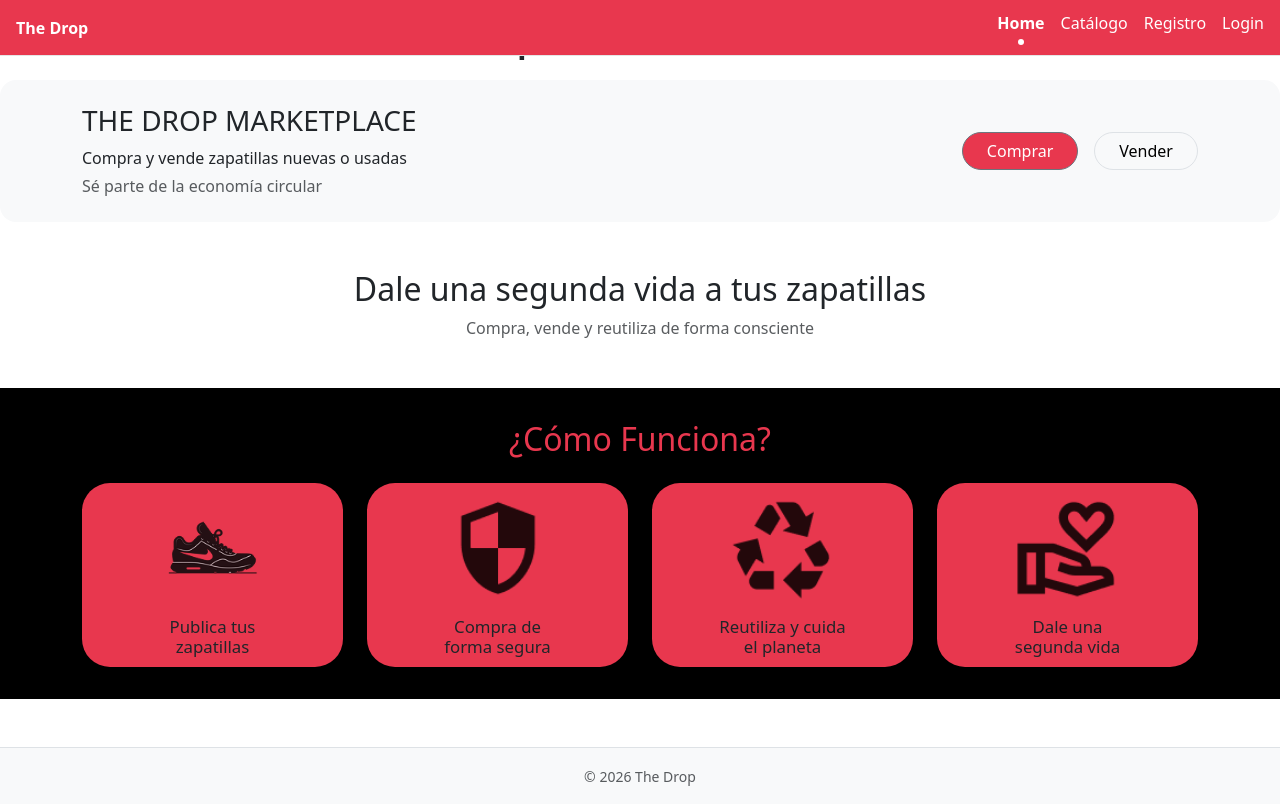
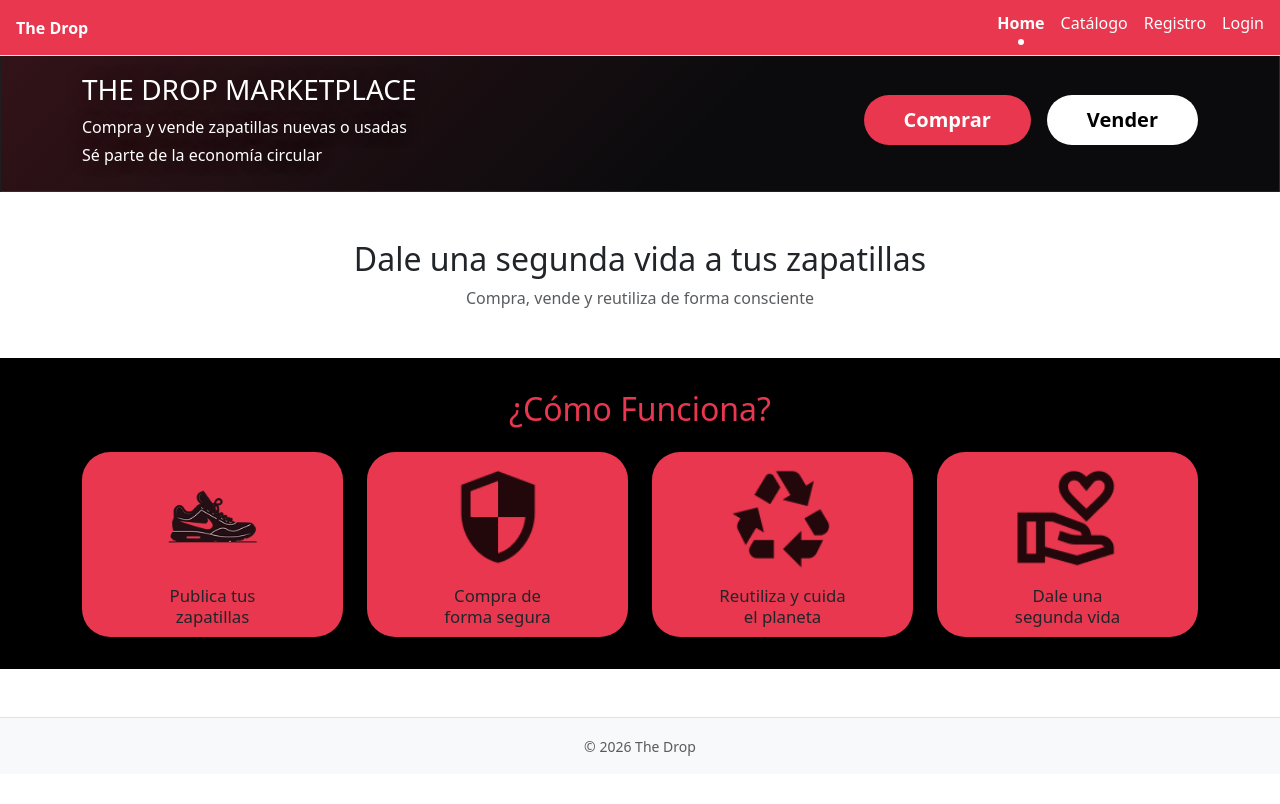
Before and after one commit to yellow-23/the-drop, a React (Vite) app in the folder frontend/: page / in a window 1280 px wide. Built offline with nearby package versions, Linux system fonts and the light colour scheme.

Commit message:
Avance home y sus componentes

```diff
--- a/frontend/src/Components/HeroCTA.css
+++ b/frontend/src/Components/HeroCTA.css
@@ -1,4 +1,25 @@
-.button-cta-hero{
-	background-color: #E8374E;
-	color: #fff;
+.bg-hero-cta{
+ background:
+    linear-gradient(135deg, rgba(232,55,78,.18), transparent 55%),
+    #0b0b0d;
+  border: 1px solid rgba(255,255,255,.08);
+  position: relative;
+  overflow: hidden;
 }
+
+.button-cta-hero {
+	border: none;
+	padding: 10px 40px;
+	border-radius: 4px;
+	font-weight: 600;
+	cursor: pointer;}
+
+	.button-cta-hero_variant{
+	background: #fff;
+	color: #000;
+	}
+	.button-cta-hero_primary{
+	background: #E8374E;
+		color: #fff;
+	}
+	.color-text-hero{ color:#fff; text-shadow: 0 1px 18px rgba(0,0,0,.45); }
--- a/frontend/src/Components/HeroCTA.jsx
+++ b/frontend/src/Components/HeroCTA.jsx
@@ -6,20 +6,20 @@ import "./HeroCTA.css";
 
 export default function HeroCTA() {
   return (
-  <section className="bg-light rounded-4 p-4 my-4">
+  <section className="bg-hero-cta p-4 my-4">
   <Container>
     <Row className="align-items-center gx-2">
       <Col md={8}>
-        <h1 className="h3 mb-2 text-uppercase">THE DROP MARKETPLACE</h1>
-        <p className="mb-1">Compra y vende zapatillas nuevas o usadas</p>
-        <p className="mb-0 text-muted">Sé parte de la economía circular</p>
+        <h1 className="color-text-hero h3 mb-2 text-uppercase">THE DROP MARKETPLACE</h1>
+        <p className="color-text-hero mb-1">Compra y vende zapatillas nuevas o usadas</p>
+        <p className="color-text-hero mb-0">Sé parte de la economía circular</p>
       </Col>
 
       <Col md={4} className="d-flex justify-content-md-end gap-3 mt-3 mt-md-0">
-        <Button variant="secondary" className="button-cta-hero rounded-pill px-4">
+        <Button variant="secondary" size="lg" className="button-cta-hero 	button-cta-hero_primary rounded-pill px-6">
           Comprar
         </Button>
-        <Button variant="light" className="rounded-pill px-4 border">
+        <Button size="lg" className="button-cta-hero 	button-cta-hero_variant rounded-pill px-6">
           Vender
         </Button>
       </Col>
--- a/frontend/src/Components/HowItWorks.jsx
+++ b/frontend/src/Components/HowItWorks.jsx
@@ -13,7 +13,6 @@ export default function HowItWorks() {
     <section className="howitworks my-5">
       <Container>
         <h2 className="howitworks__title text-center mb-4">¿Cómo Funciona?</h2>
-
         <Row className="g-4 justify-content-center">
           <Col xs={10} sm={6} md={3}>
             <div className="howitworks__card">
--- a/frontend/src/Pages/Home.jsx
+++ b/frontend/src/Pages/Home.jsx
@@ -6,11 +6,12 @@ import HowItWorks from "../Components/HowItWorks";
 function Home() {
   return (
     <>
-    <h1>Bienvenido a The Drop</h1>
+    <main className="pt-4">
       <HeroCTA />
       <SloganTitle />
       <HowItWorks />
       <Footer />
+      </main>
     </>
   );
 }
```
